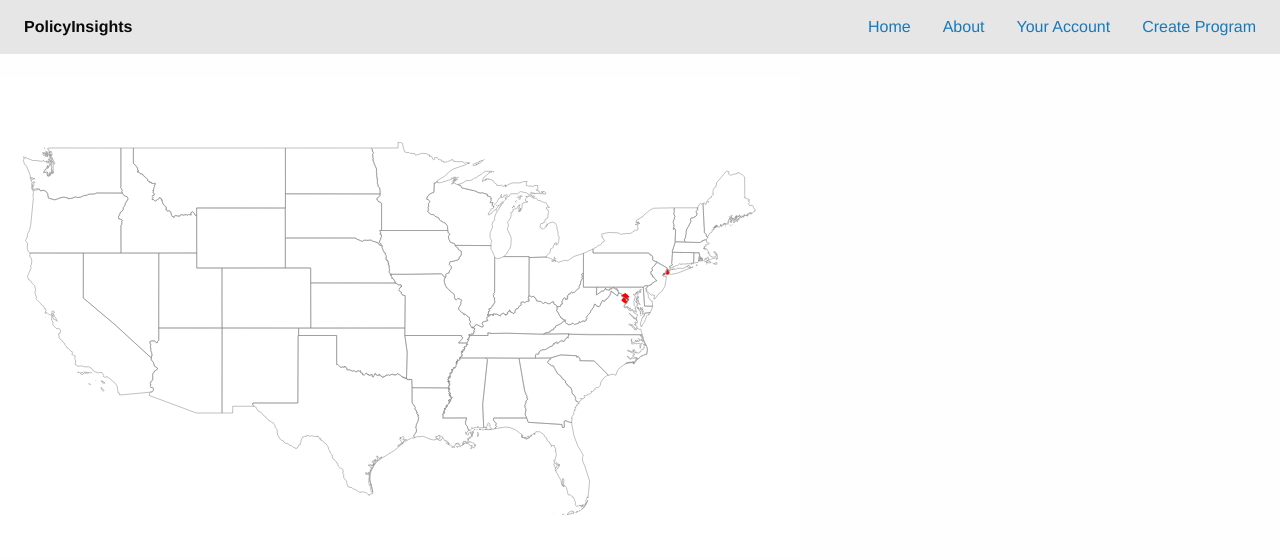
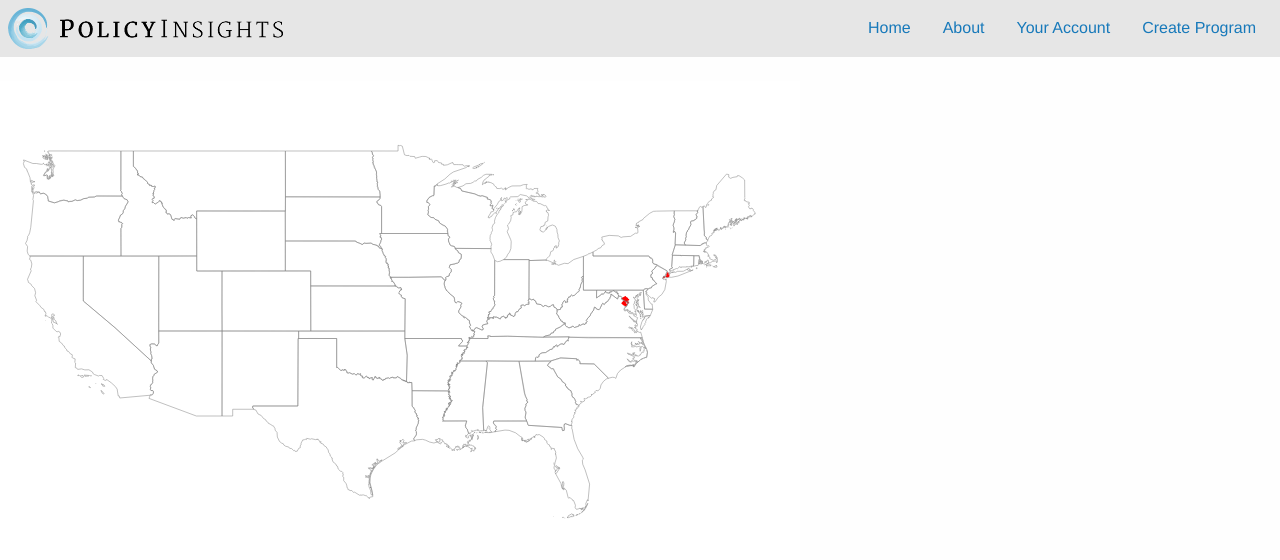
Before and after one commit to dudarev/policyinsights, a Django app: page / in a window 1280 px wide. Shown: the top 560 px of the page. Run offline with Django 3.2, Linux system fonts and the light colour scheme; data that the repository does not hold is empty; some libraries are stand-ins or nearby versions.

Commit message:
PolicyInsights Logo

```diff
--- a/policyinsights/static/css/app.css
+++ b/policyinsights/static/css/app.css
@@ -23,3 +23,7 @@
     font-style: italic;
     background-color: #e6e6e6;
 }
+
+li.topbar-title a {
+    padding: 0;
+}
--- a/templates/base.html
+++ b/templates/base.html
@@ -1,3 +1,4 @@
+{% load static %}
 <!doctype html>
 <html class="no-js" lang="en">
 
@@ -17,7 +18,11 @@
 <div class="top-bar">
 <div class="top-bar-left">
 <ul class="menu">
-<li class="menu-text">PolicyInsights</li>
+<li class="topbar-title">
+    <a href="/">
+    <img src="{% static 'img/logo_550px.png' %}" alt="PolicyInsights Logo" width="275px">
+    </a>
+</li>
 </ul>
 </div>
 <div class="top-bar-right">
```
Also changed, not shown: policyinsights/static/img/logo_550px.png (added).
